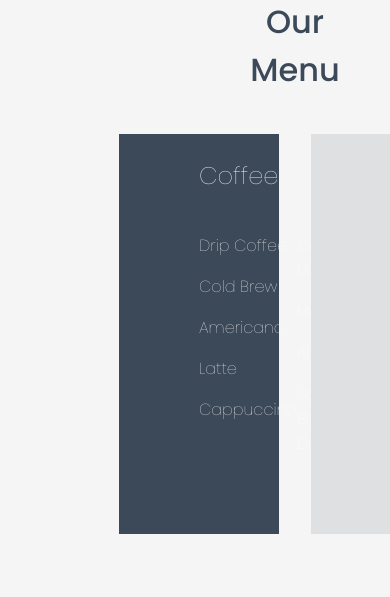
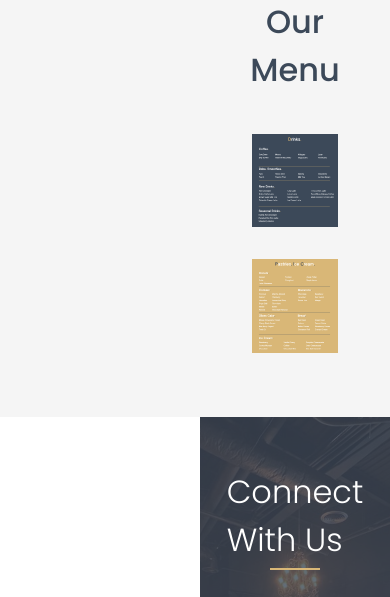
Before and after one commit to Victor-M-Lopez/Seoul_Blues_Cafe, a plain HTML site: page index.html in a window 390 px wide. Shown: the part 3240-3837 px from the top of the page. Drawn offline with Linux system fonts and the light colour scheme.

Commit message:
new menu plus added width for responsive menus

```diff
--- a/index.html
+++ b/index.html
@@ -98,43 +98,11 @@
 
         <h2 class="info__sub-heading menu_sub-heading">Our Menu</h2>
 
-        <div class="menu__container">
+        <div class="menu--container">
+          <img src="./assets/Seoul-Blues-drink-menu.svg" alt="" class="cafe_menu">
+          <img src="./assets/seoul-blues-pastries-menu.svg" alt="" class="cafe_menu">
+        </div>
 
-          <div class="section__container">
-            <h3 class="info__sub-heading--menu">Coffee</h3>
-
-            <div class="coffee_menu--container">
-              <ul class="coffee_menu--list">
-                <li>Drip Coffee</li>
-                <li>Cold Brew</li>
-                <li>Americano</li>
-                <li>Latte</li>
-                <li>Cappuccino</li>
-              </ul>
-
-              <ul class="coffee_menu--list">
-                <li>Caramel Macchiato</li>
-                <li>Mocha</li>
-                <li>Affogato</li>
-                <li>Seoul Blues Dabang</li>
-              </ul>
-            </div>
-          </div>
-
-          <div class="section__container--2">
-            <h3 class="info__sub-heading--menu new_drinks">New Drinks</h3>
-
-            <div class="coffee_menu--container">
-              <ul class="coffee_menu--list">
-                <li>Seoul Blues Dabang Coffee</li>
-                <li>Boba</li>
-                <li>Whole Grain Latte</li>
-                <li>Latte</li>
-                <li>Cappuccino</li>
-              </ul>
-            </div>
-          </div>
-        </div>
       </div>
     </div>
   </section>
--- a/style.css
+++ b/style.css
@@ -225,24 +225,15 @@ nav {
   padding: 4rem 24px;
 }
 
-.options--container {
-  width: 100%;
-  max-width: 80%;
-  margin: 0 auto;
+.menu--container {
   display: flex;
+  align-items: center;
+  flex-direction: column;
+  gap: 32px;
 }
 
-.section__container,
-.section__container--2 {
-  width: 40%;
-  height: 400px;
-  padding: 24px 80px;
-}
-
-.section__container {
-  color: #FFF;
-  background-color: #3C4959;
-  margin-bottom: 32px;
+.cafe_menu {
+  width: 60%;
 }
 
 .section__container--2 {
@@ -258,31 +249,12 @@ nav {
   margin-bottom: 40px;
 }
 
-.new_drinks {
-  color: #000;
-}
-
-.coffee_menu--list li {
-  font-weight: 100;
-  margin-bottom: 16px;
-  font-size: 16px;
-}
 
 .menu_sub-heading {
   text-align: center;
   margin-bottom: 40px;
 }
 
-.coffee_menu--container {
-  display: flex;
-  justify-content: space-between;
-}
-
-.menu__container {
-  display: flex;
-  justify-content: center;
-  gap: 32px;
-}
 
 
 
```
